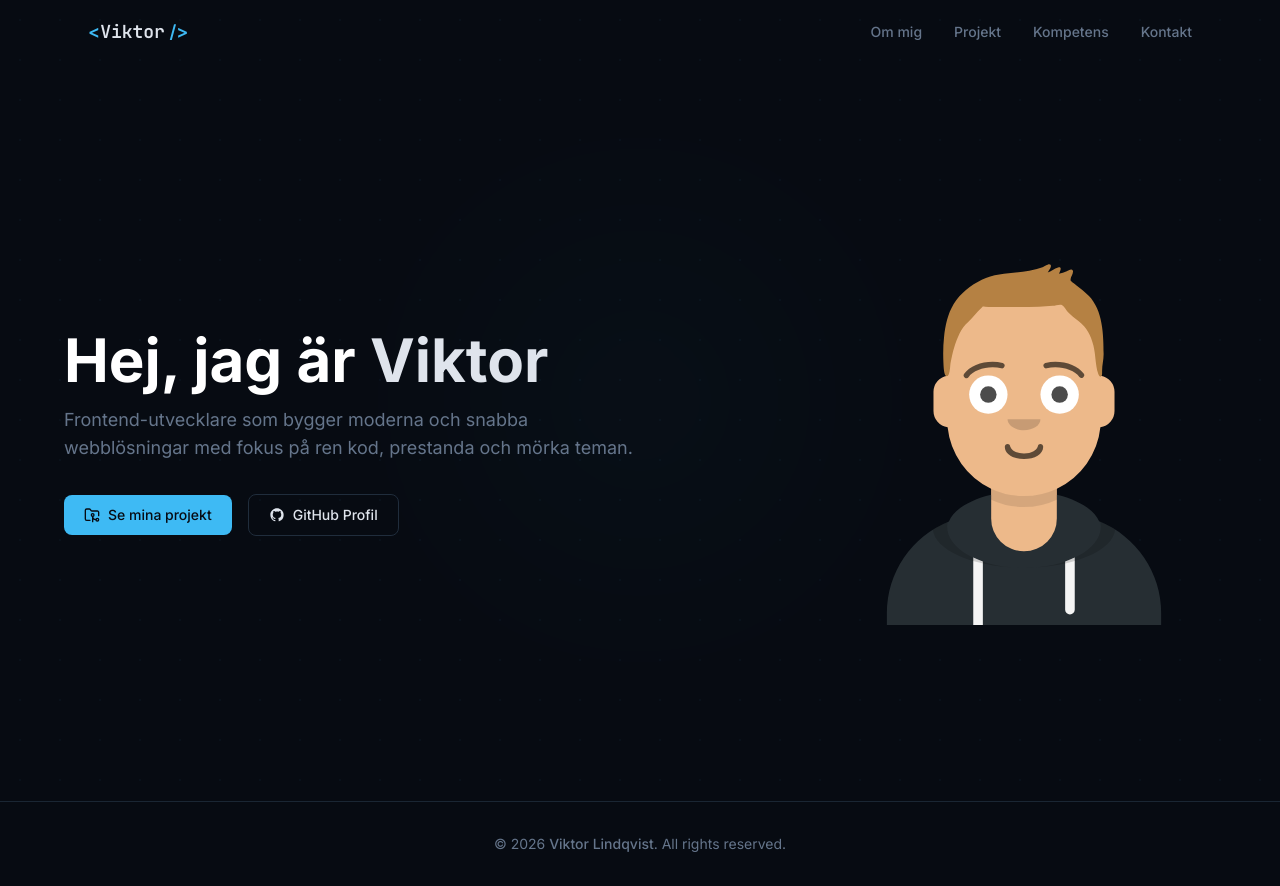
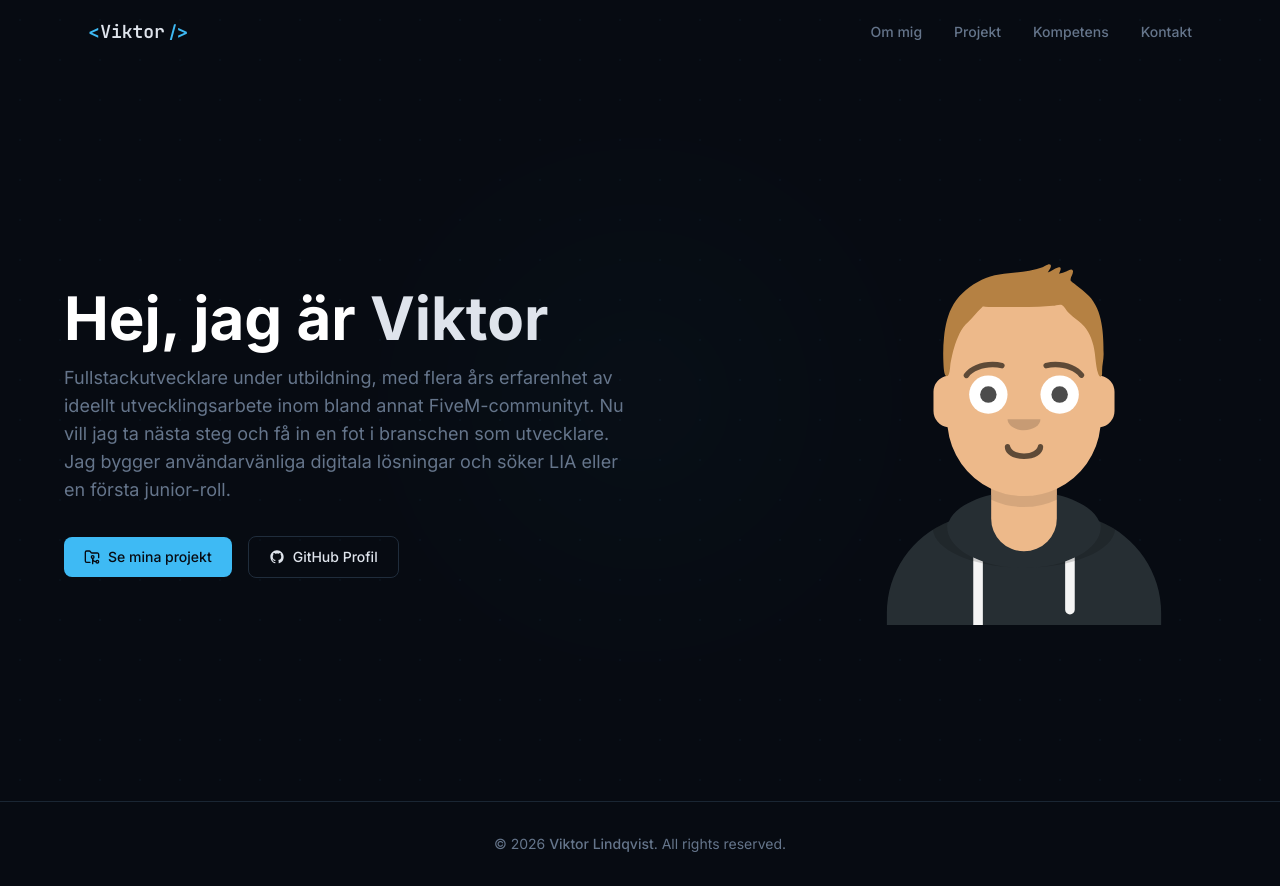
Before and after one commit to LifeGoal/portfolio, a React (Vite) app: page / in a window 1280 px wide. Built offline with nearby package versions, Linux system fonts and the light colour scheme.

Commit message:
Updated the "about me" description text

```diff
--- a/src/pages/Frontpage.tsx
+++ b/src/pages/Frontpage.tsx
@@ -13,8 +13,7 @@ const Frontpage = () => {
                         </h1>
 
                         <p className="mt-4 text-base sm:text-lg text-muted-foreground">
-                            Frontend-utvecklare som bygger moderna och snabba webblösningar
-                            med fokus på ren kod, prestanda och mörka teman.
+                            Fullstackutvecklare under utbildning, med flera års erfarenhet av ideellt utvecklingsarbete inom bland annat FiveM-communityt. Nu vill jag ta nästa steg och få in en fot i branschen som utvecklare. Jag bygger användarvänliga digitala lösningar och söker LIA eller en första junior-roll.
                         </p>
 
                         <div className="mt-8 flex flex-wrap items-center gap-4">
```
